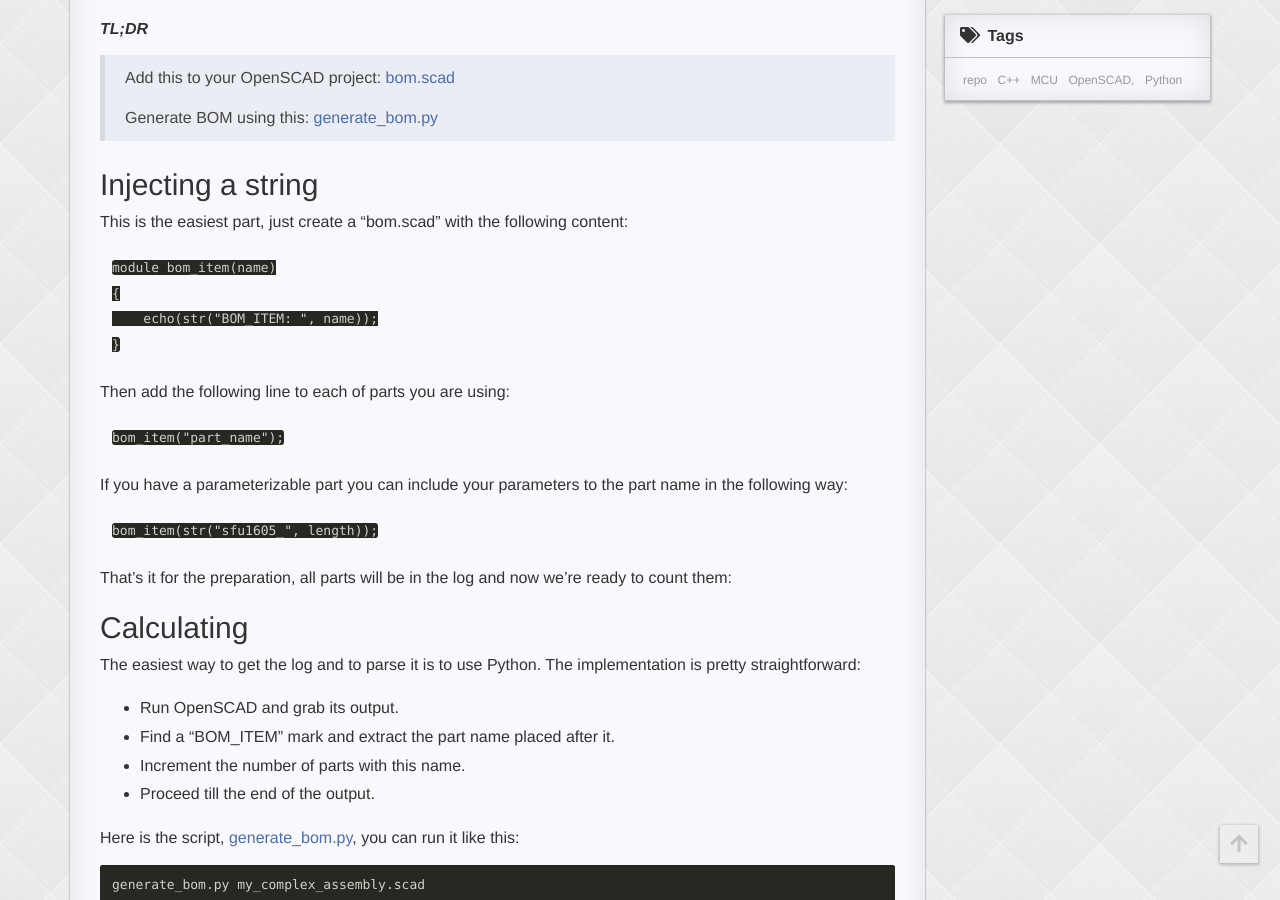
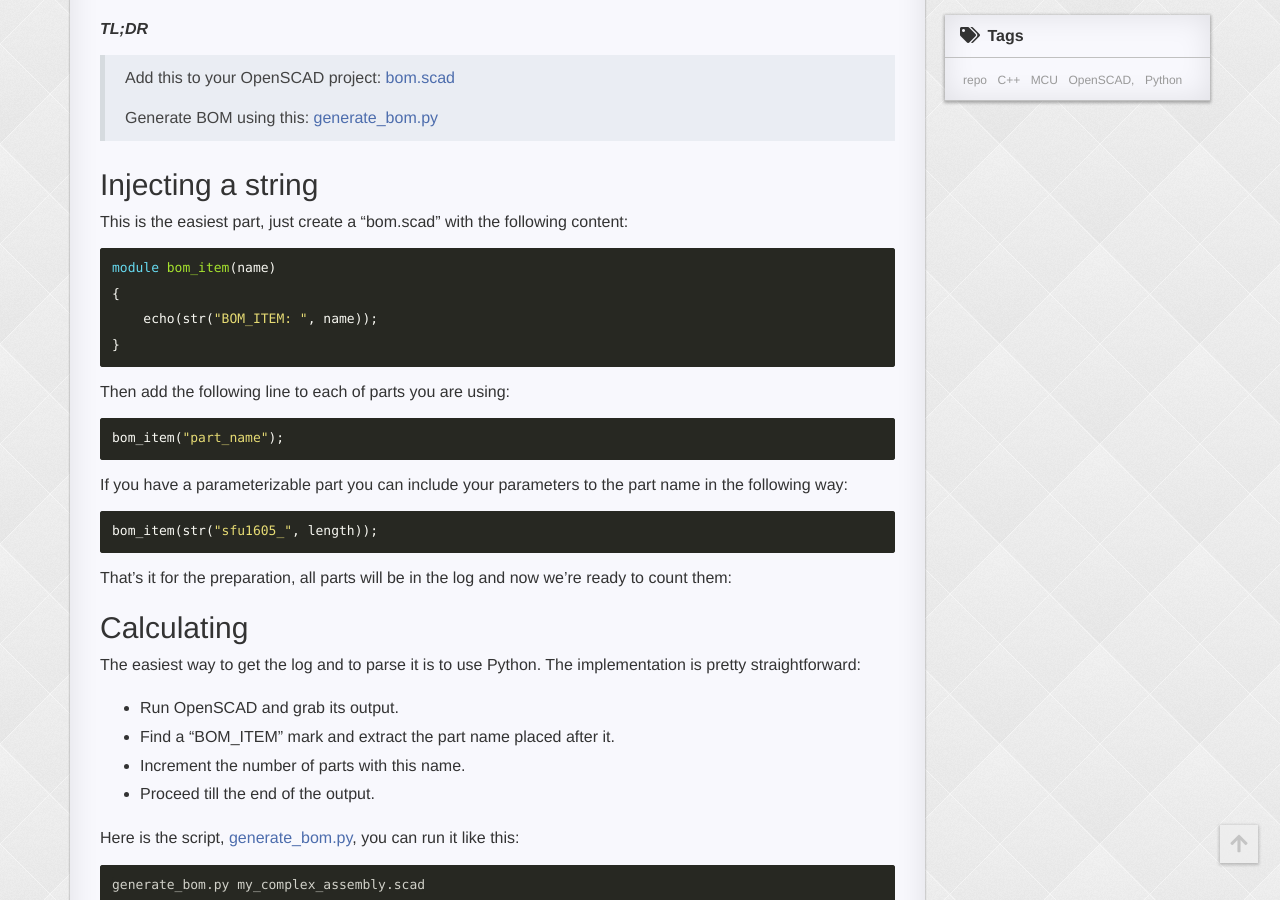
Before and after one commit to Sl-Alex/sl-alex.github.io, a Jekyll site: the page built from _posts/2020-07-03-openscad_bom_generation.md, in a window 1280 px wide and 900 px high, scrolled down 456 px. Built offline with Jekyll 4.4.1, drawn with Linux system fonts in a browser that asks for light colours; nearby versions of some CDN libraries.

Commit message:
Replace scad highlighting with CPP (scad doesn't work)

````diff
--- a/_posts/2020-07-03-openscad_bom_generation.md
+++ b/_posts/2020-07-03-openscad_bom_generation.md
@@ -22,20 +22,20 @@ After analyzing different possibilities I came to a conclusion that the simplest
 
 # Injecting a string
 This is the easiest part, just create a "bom.scad" with the following content:
-```scad
+```cpp
 module bom_item(name)
 {
-    echo(str("BOM_ITEM: ", name));
+    echo(str("BOM_ITEM: ", name));
 }
 ```
 
 Then add the following line to each of parts you are using:
-```scad
+```cpp
 bom_item("part_name");
 ```
 
 If you have a parameterizable part you can include your parameters to the part name in the following way:
-```scad
+```cpp
 bom_item(str("sfu1605_", length));
 ```
 That's it for the preparation, all parts will be in the log and now we're ready to count them:
````
Also changed, not shown: _drafts/2019-04-16-bash-and-image-test.md (+3 -3 lines).
